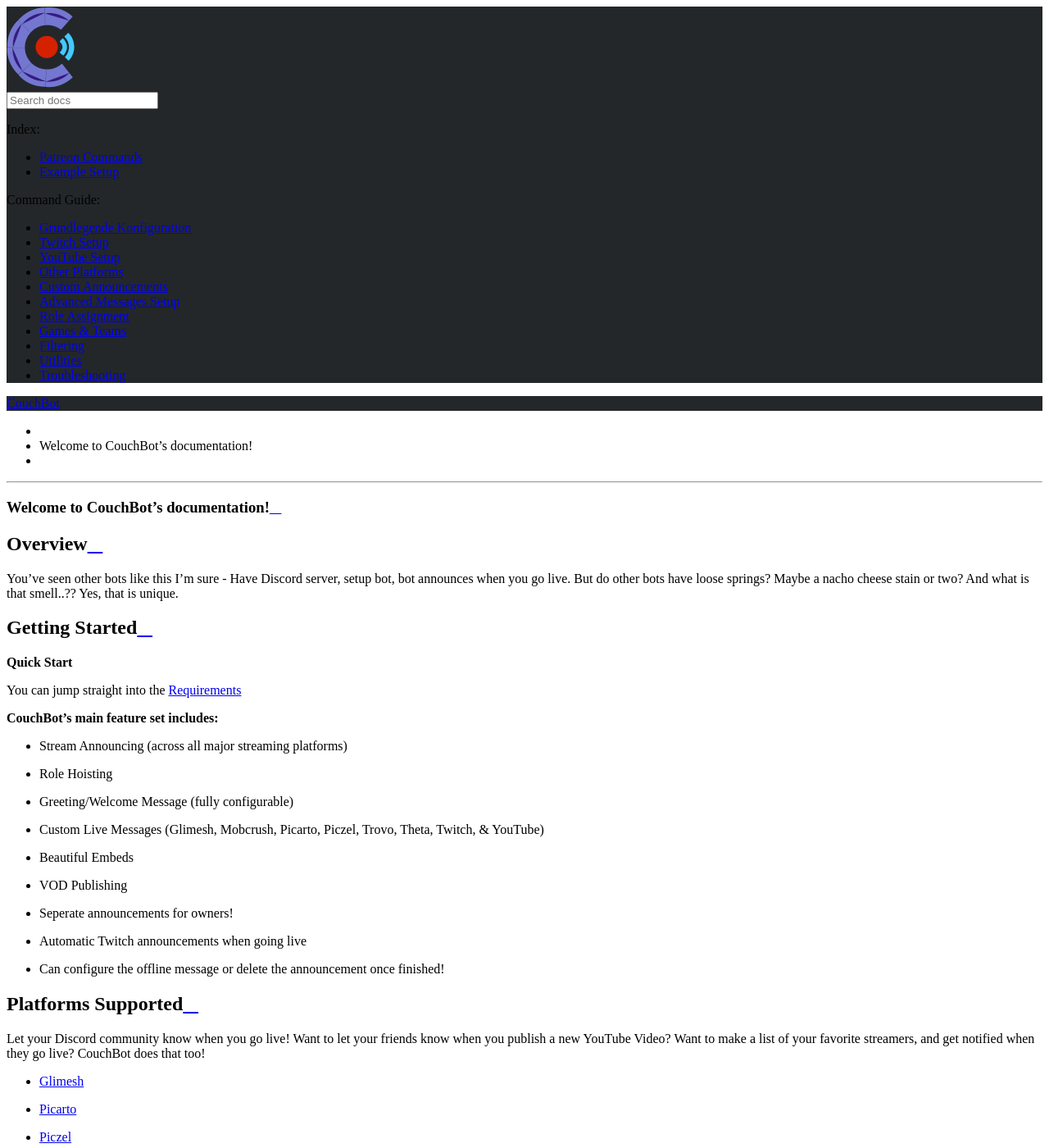
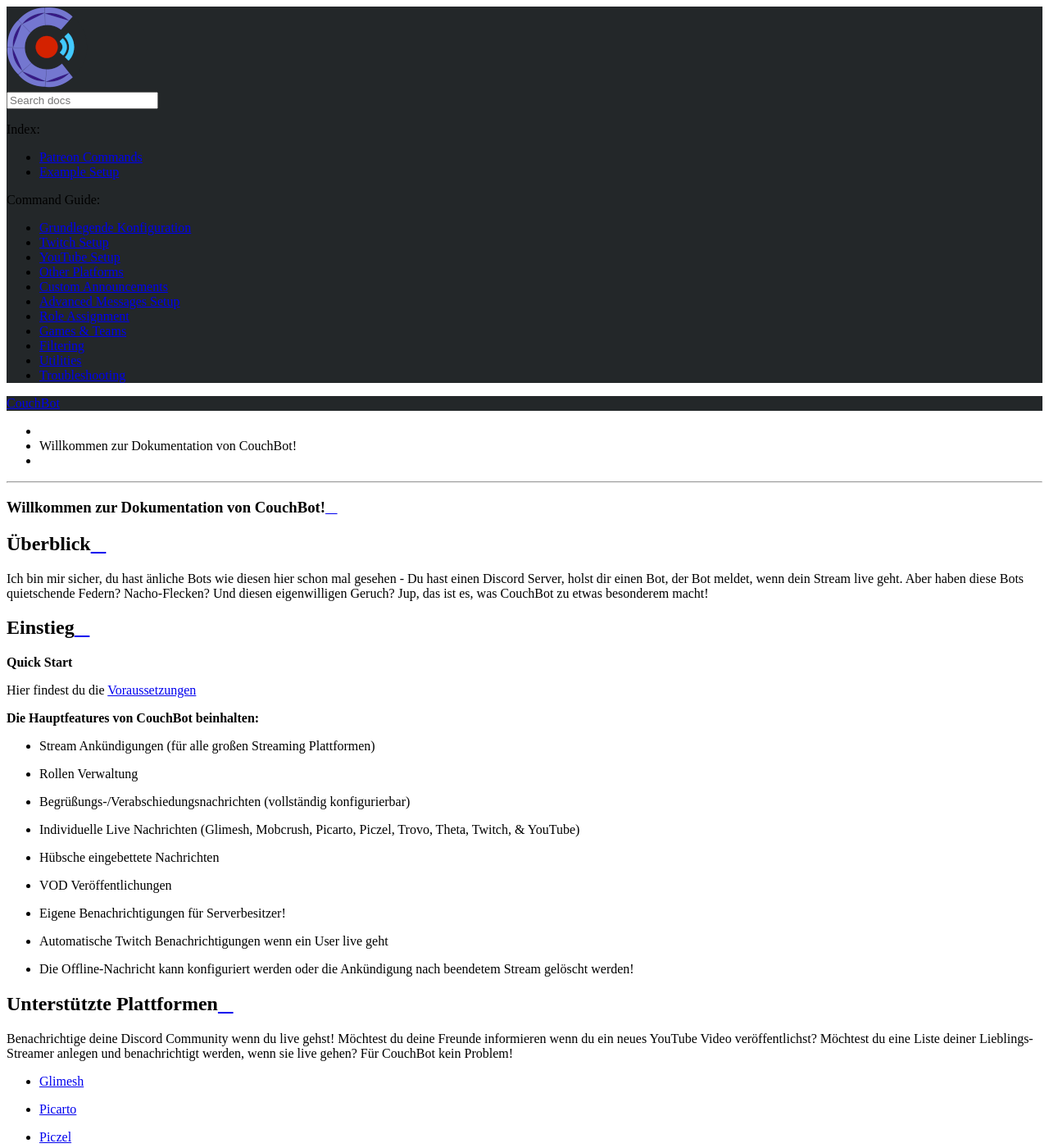
Before and after one commit to MTDCodes/CouchBot.Docs.German, a Sphinx documentation site: the page built from docs/index.rst, in a window 1280 px wide and 1400 px high. Shown: the whole window at 82% size. Built offline with Sphinx 7.4.7 and the Read the Docs theme 2.0.0, drawn with Linux system fonts in a browser that asks for light colours.

Commit message:
Update index.rst

```diff
--- a/docs/index.rst
+++ b/docs/index.rst
@@ -1,39 +1,39 @@
-Welcome to CouchBot's documentation!
+Willkommen zur Dokumentation von CouchBot!
 =============================================
 
 ========
-Overview
+Überblick
 ========
 
-You've seen other bots like this I'm sure - Have Discord server, setup bot, bot announces when you go live. But do other bots have loose springs? Maybe a nacho cheese stain or two? And what is that smell..?? Yes, that is unique.
+Ich bin mir sicher, du hast änliche Bots wie diesen hier schon mal gesehen - Du hast einen Discord Server, holst dir einen Bot, der Bot meldet, wenn dein Stream live geht. Aber haben diese Bots quietschende Federn? Nacho-Flecken? Und diesen eigenwilligen Geruch? Jup, das ist es, was CouchBot zu etwas besonderem macht!
 
-===============
-Getting Started
-===============
+========
+Einstieg
+========
 
 **Quick Start**
 
-You can jump straight into the `Requirements <https://patreon.com/CouchBot>`__
+Hier findest du die `Voraussetzungen <https://patreon.com/CouchBot>`__
 
-**CouchBot's main feature set includes:**
+**Die Hauptfeatures von CouchBot beinhalten:**
 
-- Stream Announcing (across all major streaming platforms)
-- Role Hoisting
-- Greeting/Welcome Message (fully configurable)
-- Custom Live Messages (Glimesh, Mobcrush, Picarto, Piczel, Trovo, Theta, Twitch, & YouTube)
-- Beautiful Embeds
-- VOD Publishing
-- Seperate announcements for owners!
-- Automatic Twitch announcements when going live
-- Can configure the offline message or delete the announcement once finished!
+- Stream Ankündigungen (für alle großen Streaming Plattformen)
+- Rollen Verwaltung
+- Begrüßungs-/Verabschiedungsnachrichten (vollständig konfigurierbar)
+- Individuelle Live Nachrichten (Glimesh, Mobcrush, Picarto, Piczel, Trovo, Theta, Twitch, & YouTube)
+- Hübsche eingebettete Nachrichten
+- VOD Veröffentlichungen
+- Eigene Benachrichtigungen für Serverbesitzer!
+- Automatische Twitch Benachrichtigungen wenn ein User live geht
+- Die Offline-Nachricht kann konfiguriert werden oder die Ankündigung nach beendetem Stream gelöscht werden!
 
-===================
-Platforms Supported
-===================
+========================
+Unterstützte Plattformen
+========================
 
-Let your Discord community know when you go live!
-Want to let your friends know when you publish a new YouTube Video?
-Want to make a list of your favorite streamers, and get notified when they go live? CouchBot does that too!
+Benachrichtige deine Discord Community wenn du live gehst!
+Möchtest du deine Freunde informieren wenn du ein neues YouTube Video veröffentlichst?
+Möchtest du eine Liste deiner Lieblings-Streamer anlegen und benachrichtigt werden, wenn sie live gehen? Für CouchBot kein Problem!
 
 - `Glimesh <https://glimesh.tv>`__
 - `Picarto <https://picarto.tv>`__
```
